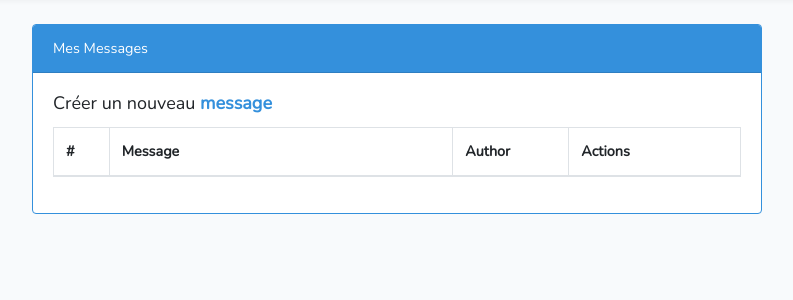
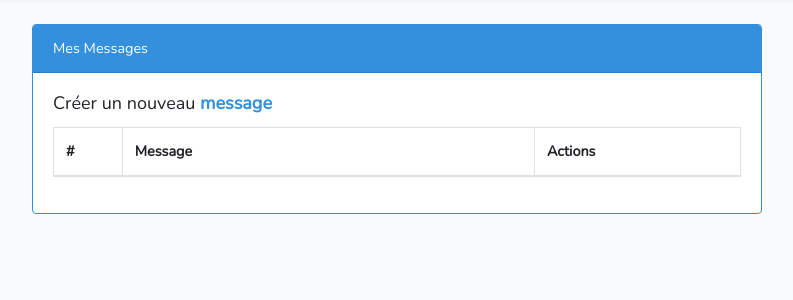
Before and after one commit to ledevpole/Laravel5.7UsersMngCrudAjax, a Laravel app: page /messages in a window 1280 px wide. Shown: the part 55-355 px from the top of the page, without its empty margins (243-1036 px from the left). Run offline with Laravel 8, Linux system fonts and the light colour scheme; a user stored in the database is signed in; data comes from the database, SQL or seed files in the repository; data that the repository does not hold is empty; style sheets or scripts are compiled from the project's sources.

Commit message:
adding front messages

```diff
--- a/resources/js/components/ListArticles.vue
+++ b/resources/js/components/ListArticles.vue
@@ -9,7 +9,7 @@
         <table class="table table-bordered">
             <thead>
                 <tr>
-                    <th> # </th>
+                    <thclass="col-md-1"> # </th>
                     <th> Article Title </th>
                     <th class="col-md-6"> Article Body </th>
                     <th> Author </th>
--- a/resources/views/messages/index.blade.php
+++ b/resources/views/messages/index.blade.php
@@ -19,9 +19,8 @@
 				<table class="table table-bordered">
 		            <thead>
 		                <tr>
-		                    <th> # </th>
+		                    <th class="col-md-1"> # </th>
 		                    <th class="col-md-6"> Message </th>
-		                    <th> Author </th>
 		                    <th class="col-md-3"> Actions </th>
 		                </tr>
 		            </thead>
@@ -30,7 +29,6 @@
 		                <tr>
 		                    <td>{{ $m->id }}</td>
 		                    <td>{{ $m->content}}</td>
-		                    <td>{{ $m->user_id}}</td>
 		                    <td>
 		                    <a href="{{ url('messages/'.$m->id.'/edit')  }}" class="btn btn btn-info">Voir</a>
 						    <a href="{{ url('messages/'.$m->id)  }}" class="btn btn btn-warning">Editer</a>
```
